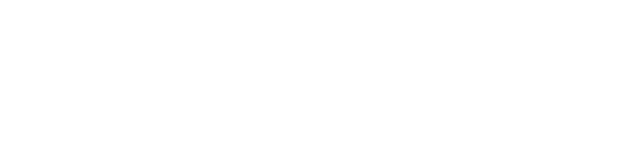
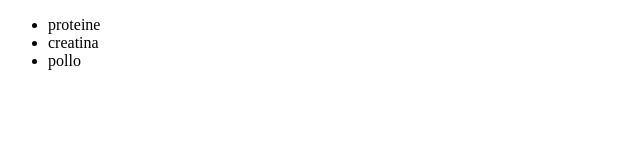
Before and after one commit to LucaBrivio183/js-lista-spesa, a plain HTML site: page index.html in a window 1280 px wide. Shown: the whole page, without its empty margins (0-640 px from the left). Drawn offline with Linux system fonts and the light colour scheme.

Commit message:
feat: excercise done

```diff
--- a/index.html
+++ b/index.html
@@ -7,6 +7,9 @@
     <title>Shopping list</title>
 </head>
 <body>
+    <ul class="unstyled-list">
+
+    </ul>
     <!-- local js files -->
     <script src="js/main.js"></script>
 </body>
--- a/js/main.js
+++ b/js/main.js
@@ -2,4 +2,28 @@
 
 'use strict'
 
-alert ('ciao')
+//define array for shopping list items
+
+const shoppingList = [
+    'proteine',
+    'creatina',
+    'pollo',
+];
+
+//define variable for html item
+
+const toBuyList = document.querySelector('.unstyled-list');
+
+//define i variable for index usage
+
+let i=0;
+
+//cycle troughevery item and append in ul list
+
+while  (i<shoppingList.length) {
+    console.log(shoppingList[i])
+    const toBuyListItem = document.createElement('li');
+    toBuyListItem.append (shoppingList[i]);
+    toBuyList.append(toBuyListItem);
+    i++;
+}
```
